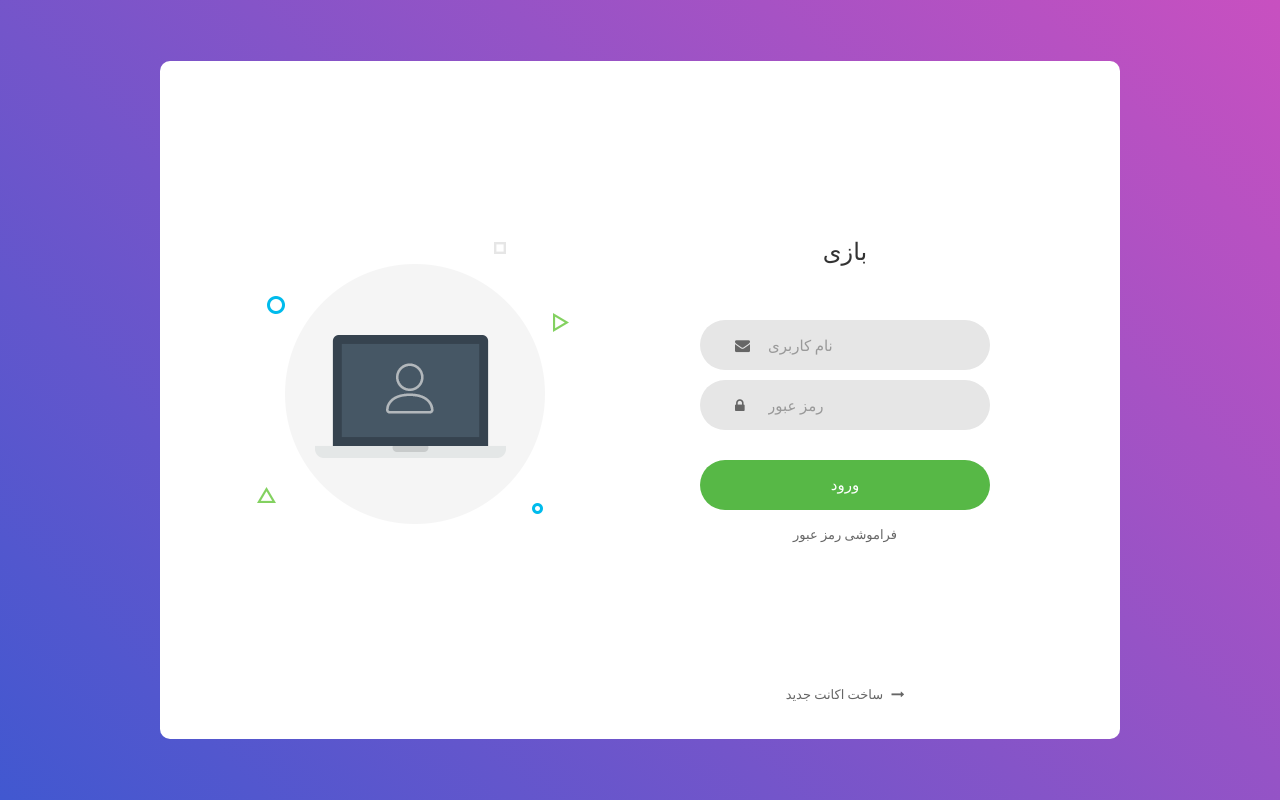
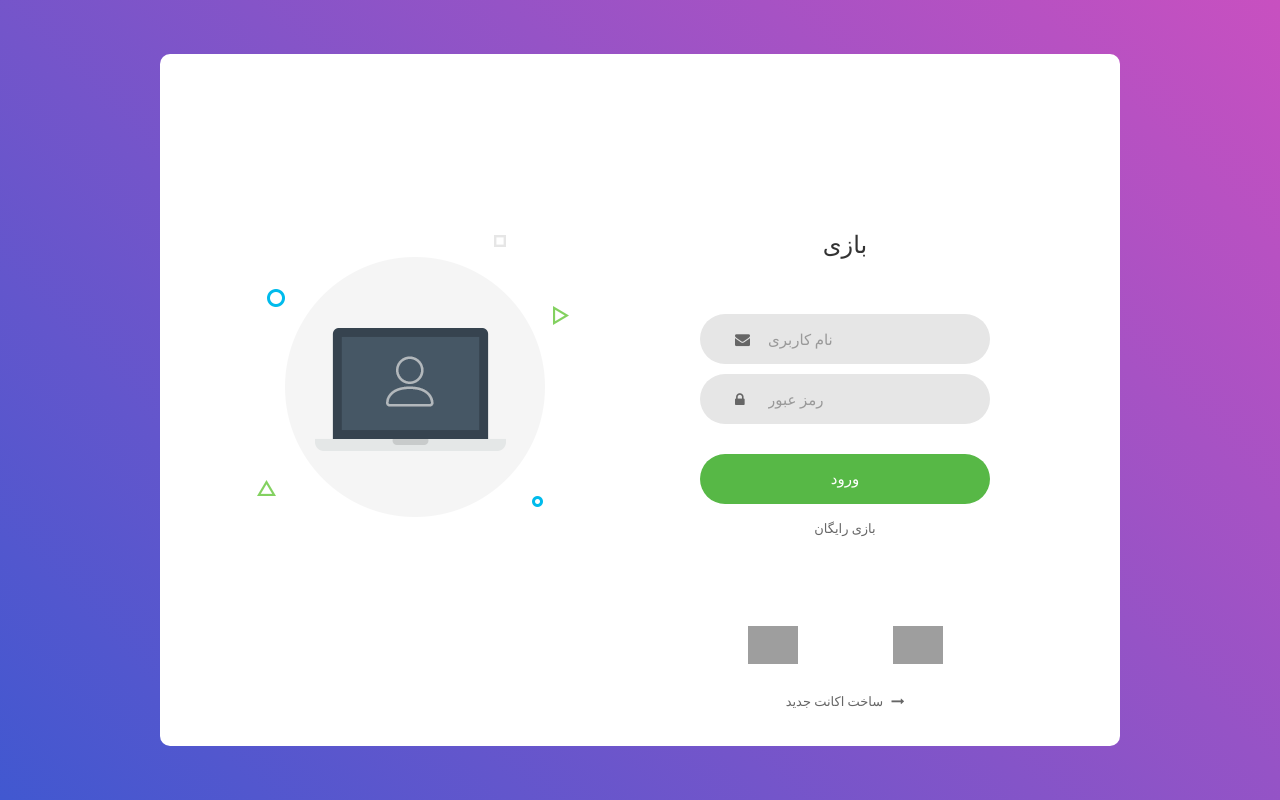
Before and after one commit to bbobylord/KarateKido, a PHP site: page /auth/login.php in a window 1280 px wide. Run offline with PHP 8.4, Linux system fonts and the light colour scheme; some web fonts are replaced; grey boxes are pictures that could not be loaded.

Commit message:
add free game

```diff
--- a/assets/css/main.css
+++ b/assets/css/main.css
@@ -513,3 +513,17 @@ iframe {
     opacity: 1;
   }
 }
+
+
+.imgSocial{
+  display: flex;
+  width: 100%;
+  flex-direction: row;
+  justify-content: space-around;
+  margin-top: -50px;
+  margin-bottom: 25px;
+}
+
+.imgSocial img{
+  width: 50px;
+}
--- a/auth/login.php
+++ b/auth/login.php
@@ -8,7 +8,7 @@
                     <img src="../assets/images/img-01.png" alt="IMG">
                 </div>
 
-            <form class="login100-form validate-form"  method="post" action="../action/user/loginUser.php" >
+                <form class="login100-form validate-form" method="post" action="../action/user/loginUser.php">
                 <span class="login100-form-title">
                     بازی
                 </span>
@@ -51,12 +51,23 @@
 
                     <div class="text-center p-t-12">
 
-                    <a class="txt2" href="#">
-                        فراموشی رمز عبور
+                        <a class="txt2" href="../free.php">
+                            بازی رایگان
                         </a>
                     </div>
 
+
                     <div class="text-center p-t-136">
+                        <div class="imgSocial">
+                            <a href="https://www.instagram.com/karatekido.ir/">
+                                <img src="https://img.icons8.com/color/48/000000/instagram-new--v1.png"/>
+
+
+                            </a>
+                            <a href="https://t.me/karatekido_ir">
+                                <img src="https://img.icons8.com/color/48/000000/telegram-app--v1.png"/>
+                            </a>
+                        </div>
                         <a class="txt2" href="register.php">
                             ساخت اکانت جدید
                             <i class="fa fa-long-arrow-right m-l-5" aria-hidden="true"></i>
--- a/index.php
+++ b/index.php
@@ -29,7 +29,7 @@ include 'check.php';
     <meta name="viewport" content="width=device-width, initial-scale=1.0">
     <title>Karate Kido</title>
     <link rel="stylesheet" href="./assets/Sass/Style.css">
-    <script src="./assets/js/Controller.js"></script>
+    <script src="assets/js/Controller_V_.0.0.1.js"></script>
 </head>
 <body>
     <main id="Main">
```
Also changed, not shown: assets/js/Controller_V_.0.0.1.js (renamed from assets/js/Controller.js, +7 -0 lines), free.php (added, +88 -0 lines), assets/images/1025px-Instagram-Icon.png (added), assets/images/telegram-icon-telegram-logo-11563072765e0pl0xsrfe.png (added). Lines whose indentation alone changed are shown as unchanged.
